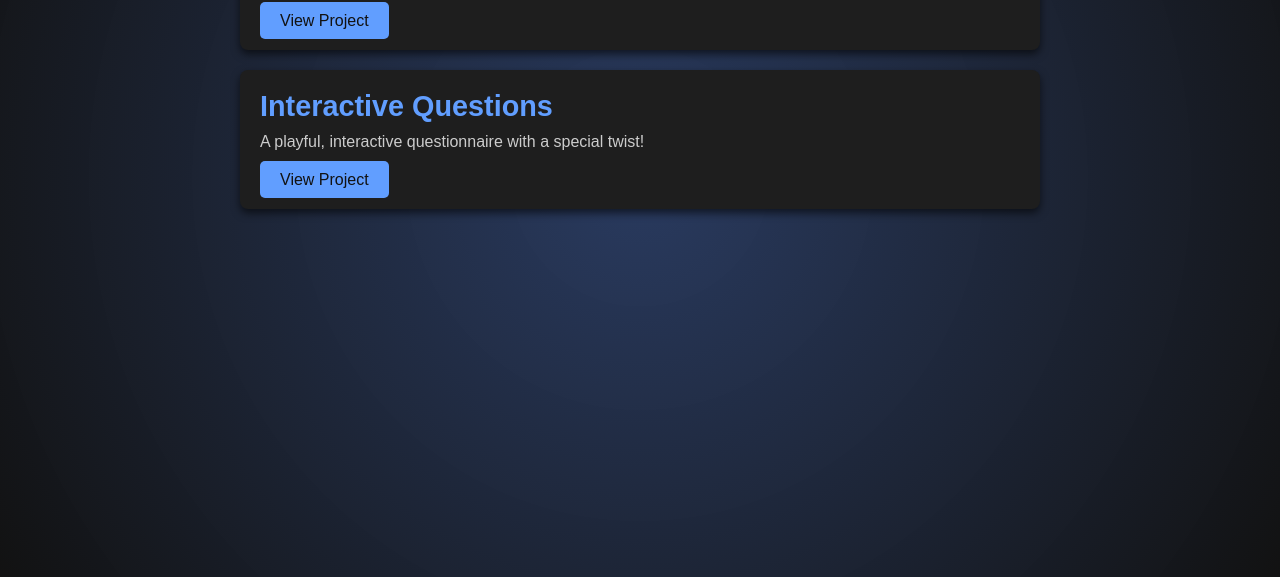
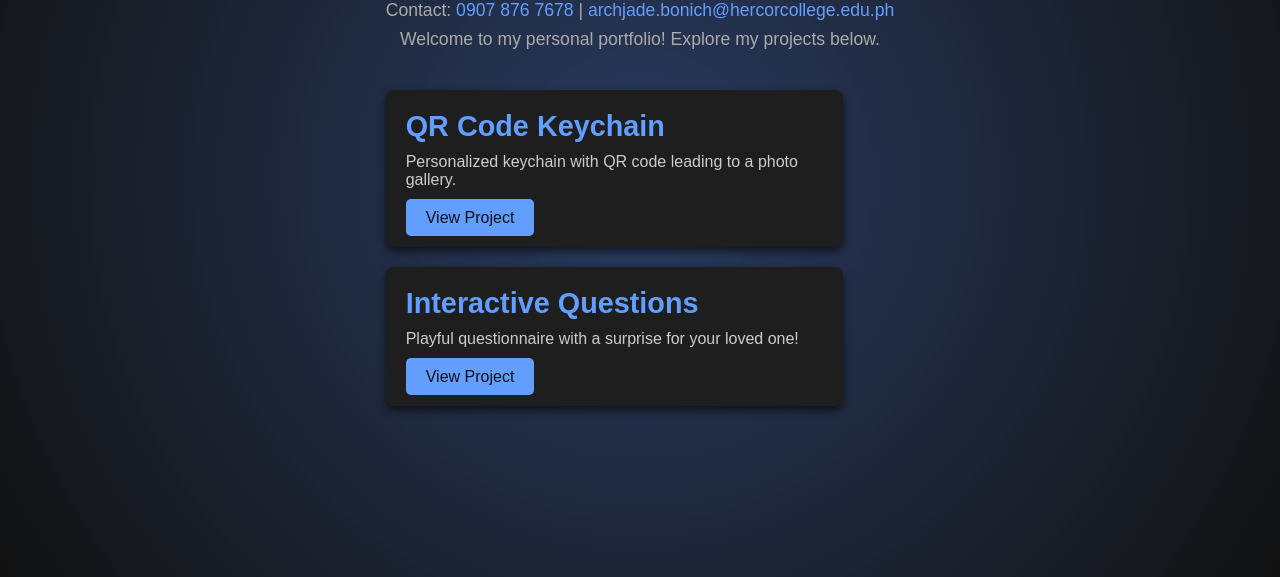
Before and after one commit to SuspectAX/MyPortfolio, a plain HTML site: page index.html in a window 1280 px wide. Shown: the part 223-800 px from the top of the page. Drawn offline with Linux system fonts and the light colour scheme.

Commit message:
Update index.html

```diff
--- a/index.html
+++ b/index.html
@@ -3,29 +3,34 @@
 <head>
     <meta charset="UTF-8">
     <meta name="viewport" content="width=device-width, initial-scale=1.0">
-    <title>Arch Jade Bonich | Portfolio</title>
+    <title>Arch Jade Bonich - Portfolio</title>
     <link rel="stylesheet" href="style.css">
 </head>
 <body>
-    <!-- Header with Contact Information -->
+    <canvas id="backgroundCanvas"></canvas> <!-- Canvas for bouncing balls -->
+
+    <div class="container">
         <header>
             <h1>Arch Jade Bonich</h1>
-        <p>Phone: <a href="tel:09078767678">0907 876 7678</a> | Email: <a href="mailto:archjade.bonich@hercorcollege.edu.ph">archjade.bonich@hercorcollege.edu.ph</a></p>
+            <p>Contact: <a href="tel:+639078767678">0907 876 7678</a> | <a href="mailto:archjade.bonich@hercorcollege.edu.ph">archjade.bonich@hercorcollege.edu.ph</a></p>
+            <p>Welcome to my personal portfolio! Explore my projects below.</p>
         </header>
 
-    <!-- Portfolio Projects Section -->
         <section class="projects">
             <div class="project-card">
                 <h2>QR Code Keychain</h2>
-            <p>Personalized keychain with a QR code leading to a photo gallery.</p>
+                <p>Personalized keychain with QR code leading to a photo gallery.</p>
                 <a href="https://suspectax.github.io/qtgalleryyy/" target="_blank" class="project-link">View Project</a>
             </div>
 
             <div class="project-card">
                 <h2>Interactive Questions</h2>
-            <p>A playful, interactive questionnaire with a special twist!</p>
+                <p>Playful questionnaire with a surprise for your loved one!</p>
                 <a href="https://suspectax.github.io/Doyouloveme/" target="_blank" class="project-link">View Project</a>
             </div>
         </section>
+    </div>
+
+    <script src="script.js"></script> <!-- JavaScript file for physics balls -->
 </body>
 </html>
```
Lines whose indentation alone changed are shown as unchanged.
